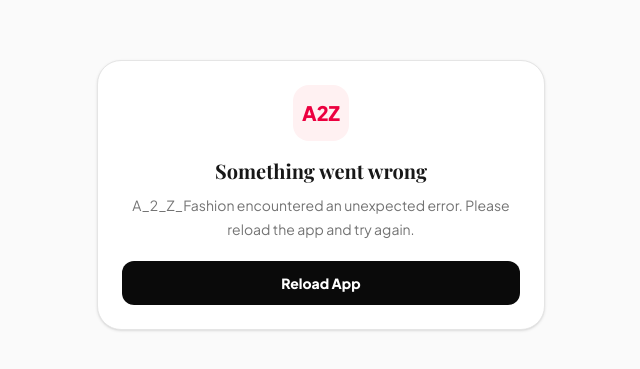
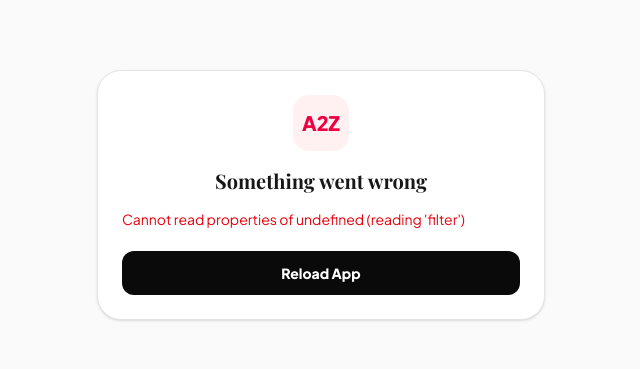
Before and after one commit to subhashdixit501-a2z/A_2_Z_Fashion-, a React (Vite) app: page / in a window 1280 px wide. Shown: the part 205-574 px from the top of the page, without its empty margins (319-959 px from the left). Built offline with nearby package versions, Linux system fonts and the light colour scheme; a web font is replaced by a local one.

Commit message:
Update ErrorBoundary.tsx

```diff
--- a/components/ErrorBoundary.tsx
+++ b/components/ErrorBoundary.tsx
@@ -6,6 +6,7 @@
 
 interface ErrorBoundaryState {
   hasError: boolean;
+  errorMessage: string;
 }
 
 export class ErrorBoundary extends React.Component<
@@ -14,11 +15,13 @@
 > {
   state: ErrorBoundaryState = {
     hasError: false,
+    errorMessage: "",
   };
 
-  static getDerivedStateFromError(): ErrorBoundaryState {
+  static getDerivedStateFromError(error: Error): ErrorBoundaryState {
     return {
       hasError: true,
+      errorMessage: error?.message || "Unknown error",
     };
   }
 
@@ -34,18 +37,17 @@
     if (this.state.hasError) {
       return (
         <div className="min-h-screen bg-neutral-50 flex items-center justify-center p-5">
-          <div className="w-full max-w-md bg-white rounded-3xl border border-neutral-200 p-6 text-center shadow-sm">
+          <div className="w-full max-w-md bg-white rounded-3xl border border-neutral-200 p-6 shadow-sm">
             <div className="w-14 h-14 mx-auto rounded-2xl bg-rose-50 text-rose-600 flex items-center justify-center text-xl font-black">
               A2Z
             </div>
 
-            <h1 className="mt-4 text-xl font-black text-neutral-900">
+            <h1 className="mt-4 text-xl font-black text-neutral-900 text-center">
               Something went wrong
             </h1>
 
-            <p className="mt-2 text-sm text-neutral-500 leading-6">
-              A_2_Z_Fashion encountered an unexpected error. Please reload
-              the app and try again.
+            <p className="mt-3 text-sm text-red-600 leading-6 break-words">
+              {this.state.errorMessage}
             </p>
 
             <button
```
